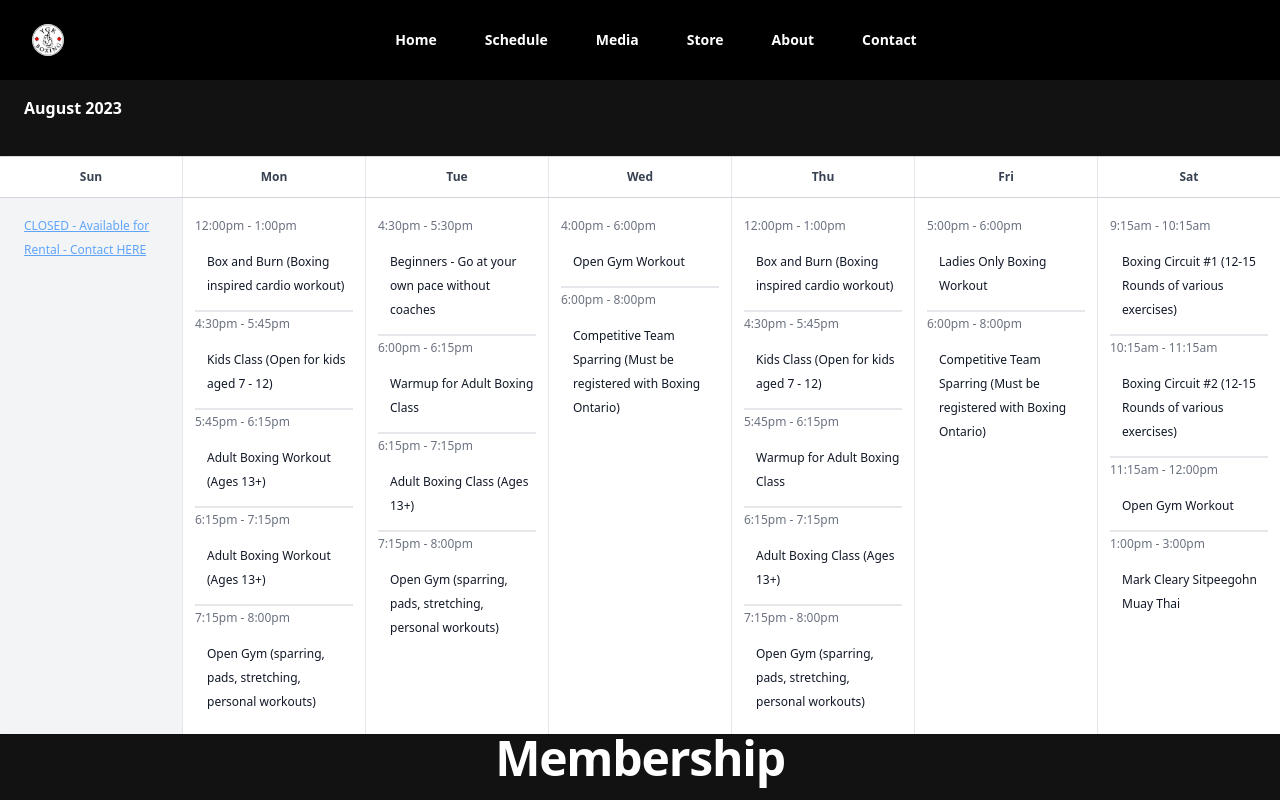
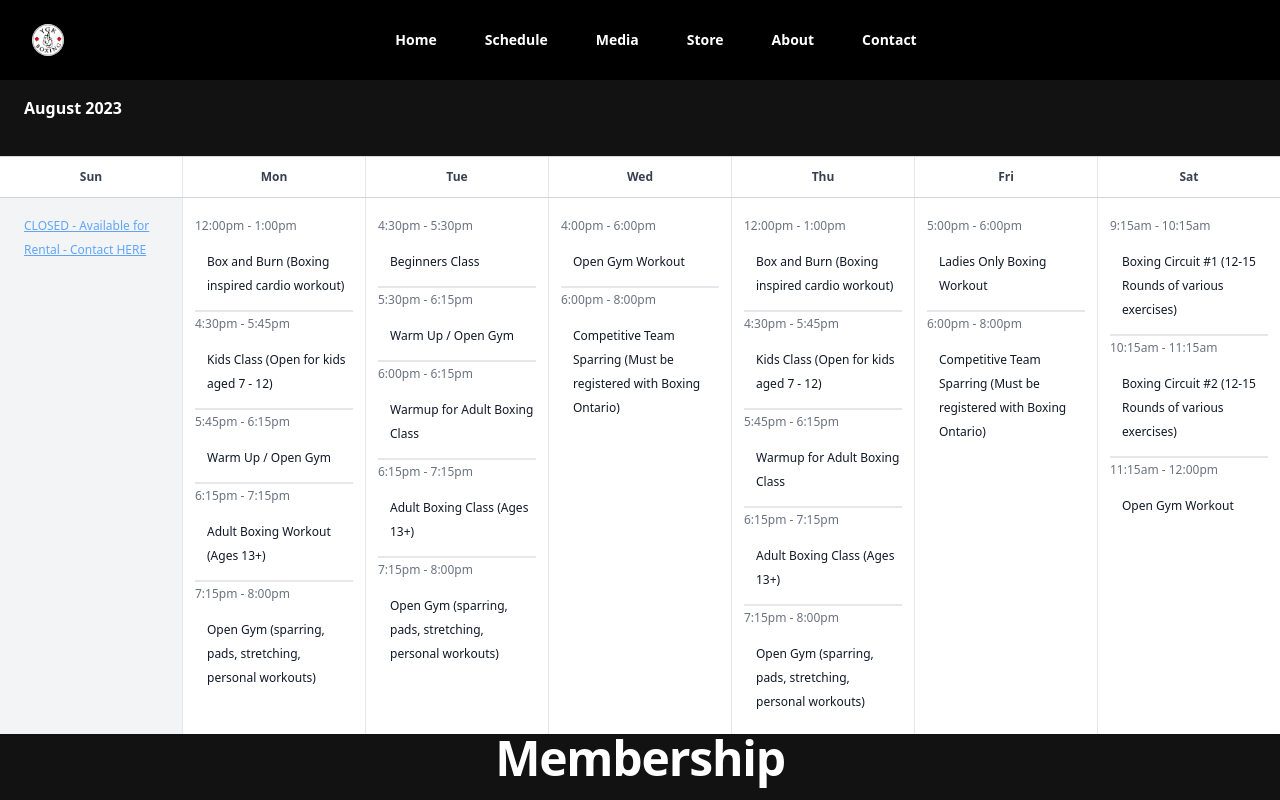
Before and after one commit to kellenwiltshire/ygk-boxing, a Next.js app: page /schedule in a window 1280 px wide. Shown: the top 800 px of the page. Built offline with nearby package versions, Linux system fonts and the light colour scheme.

Commit message:
update schedule

```diff
--- a/components/Schedule/Vars/Events.ts
+++ b/components/Schedule/Vars/Events.ts
@@ -20,7 +20,7 @@ export const events: Array<IDay> = [
         time: "4:30pm - 5:45pm"
       },
       {
-        name: "Adult Boxing Workout (Ages 13+)",
+        name: "Warm Up / Open Gym",
         time: "5:45pm - 6:15pm"
       },
       {
@@ -36,8 +36,12 @@ export const events: Array<IDay> = [
     dayOfWeek: "Tuesday",
     events: [
       {
-        name: "Beginners - Go at your own pace without coaches",
+        name: "Beginners Class",
         time: "4:30pm - 5:30pm"
+      },
+      {
+        name: "Warm Up / Open Gym",
+        time: "5:30pm - 6:15pm"
       },
       {
         name: "Warmup for Adult Boxing Class",
@@ -116,10 +120,7 @@ export const events: Array<IDay> = [
         name: "Open Gym Workout",
         time: "11:15am - 12:00pm"
       },
-      {
-        name: "Mark Cleary Sitpeegohn Muay Thai",
-        time: "1:00pm - 3:00pm"
-      }
+
     ]
   }
 ];
```
